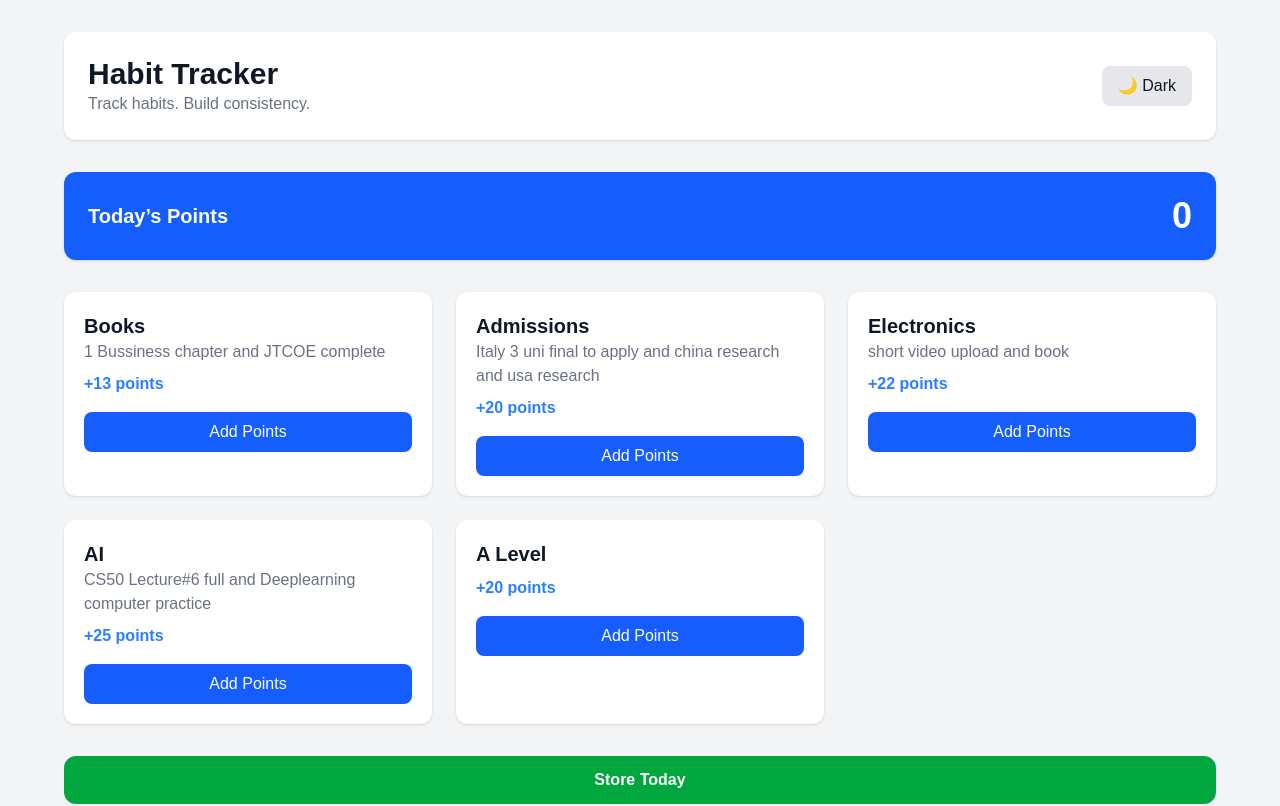
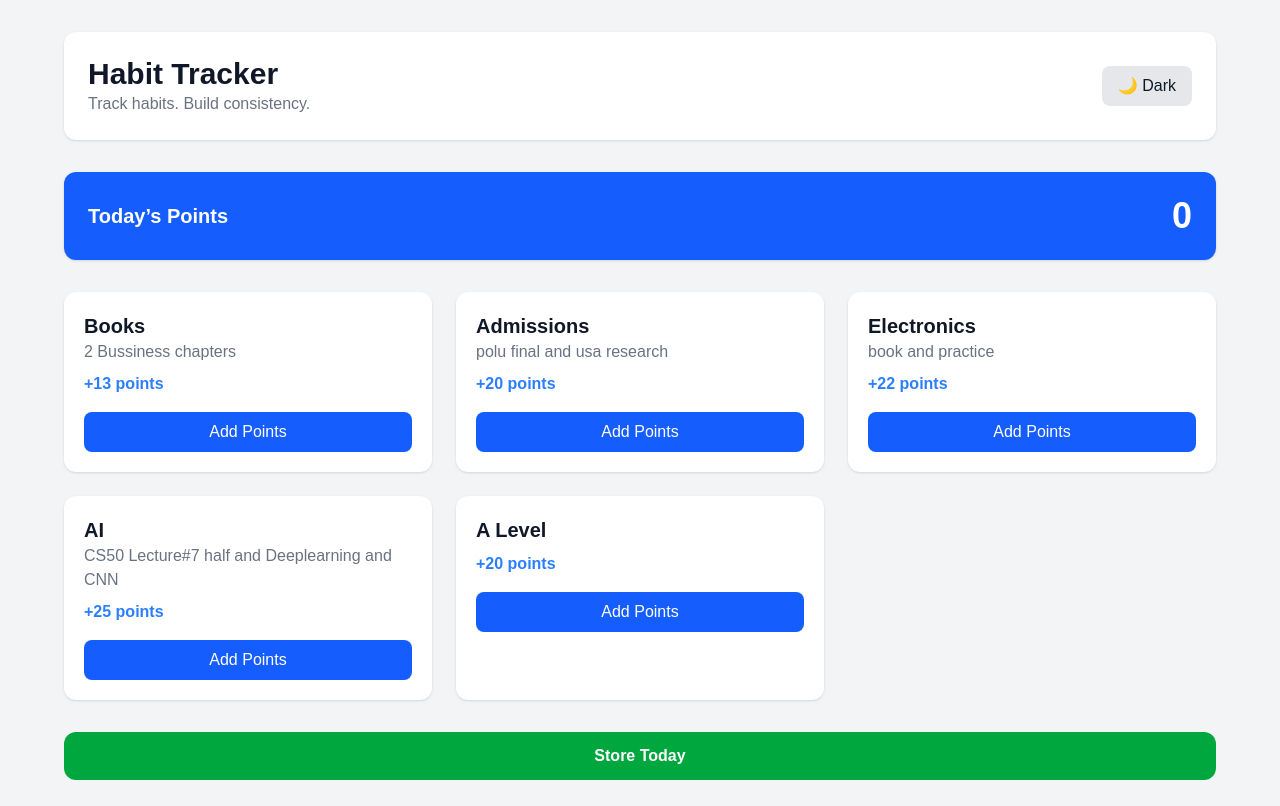
Before and after one commit to wasif-69/Productivity, a Next.js app: page /habbits in a window 1280 px wide. Shown: the top 806 px of the page. Built offline with nearby package versions, Linux system fonts and the light colour scheme; no server answers; the database is empty.

Commit message:
addin more things

```diff
--- a/app/habbits/page.tsx
+++ b/app/habbits/page.tsx
@@ -36,12 +36,12 @@ export default function Page() {
   });
 
   const habbitList = [
-    { name: "Books", minimum: "1 Bussiness chapter and JTCOE complete ", points:13  },
-    { name: "Admissions", minimum: "Italy 3 uni final to apply   and  china research and usa research", points:20  },
+    { name: "Books", minimum: "2 Bussiness chapters ", points:13  },
+    { name: "Admissions", minimum: "polu final and usa research", points:20  },
     // { name: "BNA", minimum: "Practice on 1 compitition and leetcode 2 questions and team and physics  ", points:15  },
-    { name: "Electronics", minimum: " short video upload and book" , points:22  },
-    { name: "AI", minimum: "CS50 Lecture#6 full  and Deeplearning computer practice", points:25  },
-  { name:"A Level",minimun:" Complex Numbers notes and practice ",points:20}
+    { name: "Electronics", minimum: " book and practice" , points:22  },
+    { name: "AI", minimum: "CS50 Lecture#7 half  and Deeplearning and CNN ", points:25  },
+  { name:"A Level",minimun:" Complex Numbers practice ",points:20}
   ];
 
   const getDocsFireStore = async () => {
```
